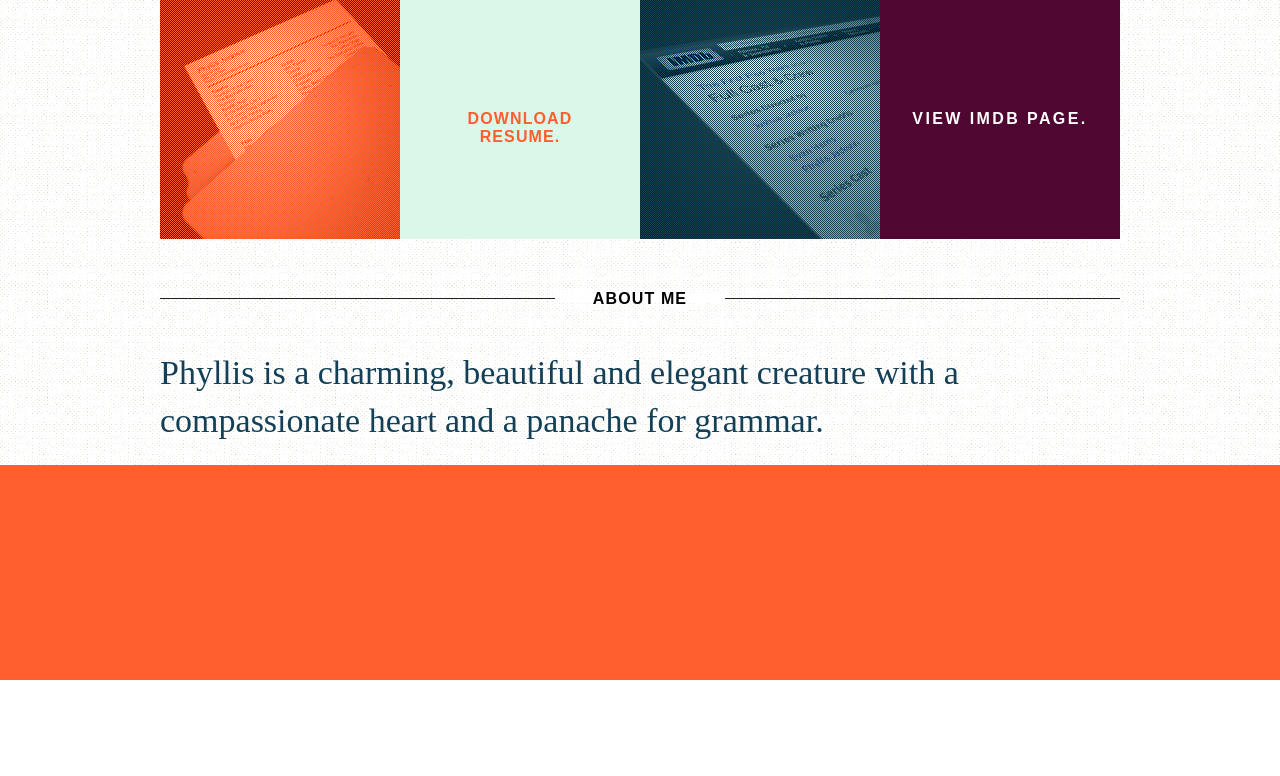
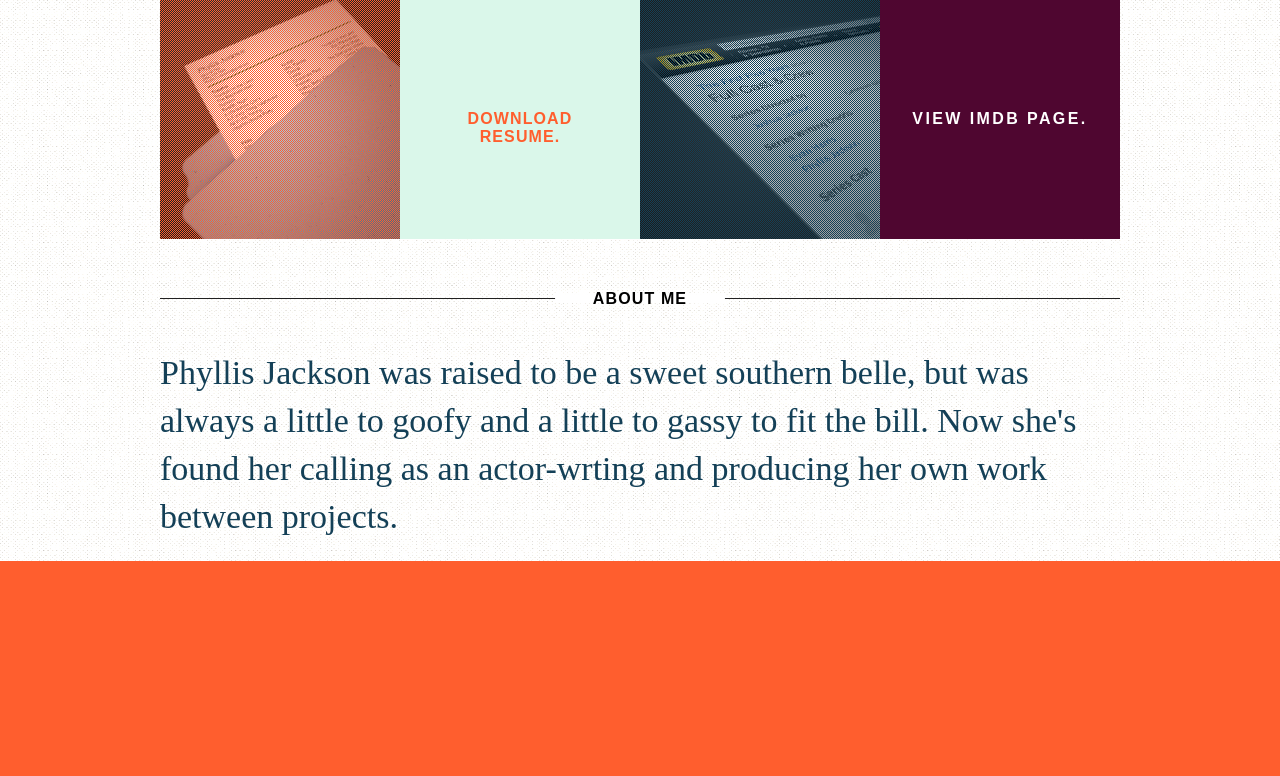
Before and after one commit to AgentJJ24/phyllisSite, a Flask app: page / in a window 1280 px wide. Shown: the part 721-1497 px from the top of the page. Before the commit the page ends 1401 px from the top, so only its background shows below. Run offline with Flask 2, Linux system fonts and the light colour scheme; some libraries are stand-ins or nearby versions.

Commit message:
Added about me text and changed some css

```diff
--- a/app/static/css/style.css
+++ b/app/static/css/style.css
@@ -3,17 +3,6 @@
 @import url("form.css");
 @import url("flexslider.css");
 
-@font-face {
-    font-family: 'WisdomScriptAIRegular';
-    src: url('../fonts/wisdom_script-webfont.eot');
-    src: url('../fonts/wisdom_script-webfont.eot?#iefix') format('embedded-opentype'),
-         url('../fonts/wisdom_script-webfont.woff') format('woff'),
-         url('../fonts/wisdom_script-webfont.ttf') format('truetype'),
-         url('../fonts/wisdom_script-webfont.svg#WisdomScriptAIRegular') format('svg');
-    font-weight: normal;
-    font-style: normal;
-
-}
 
 body {font-size: 10px;}
 
--- a/app/templates/index.html
+++ b/app/templates/index.html
@@ -89,7 +89,7 @@ is Resume pic" src="/static/images/imdb.jpg"></img>
                 <section class="about">
                     <h2>About Me</h2>
                     <p></p>
-                    <p>Phyllis is a charming, beautiful and elegant creature with a compassionate heart and a panache for grammar.</p>
+                    <p>Phyllis Jackson was raised to be a sweet southern belle, but was always a little to goofy and a little to gassy to fit the bill. Now she's found her calling as an actor-wrting and producing her own work between projects. </p>
                     <p></p>
                 </section>
             </div>
```
